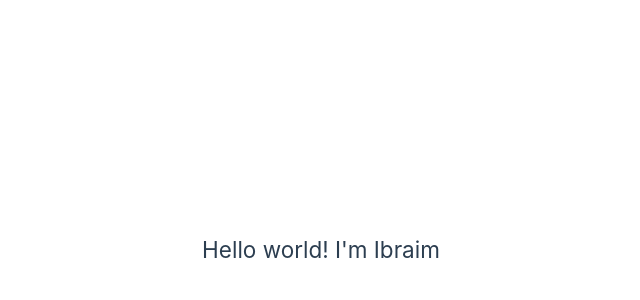
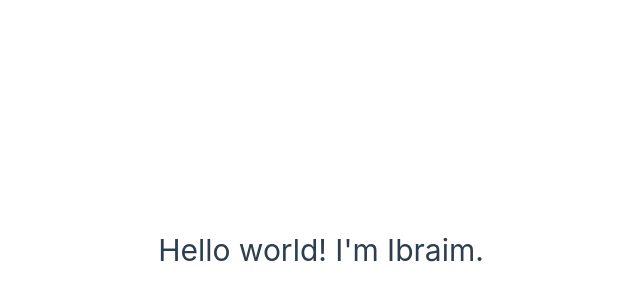
Before and after one commit to GanievIbraim/Vue3_base, a Vue app: page / in a window 1280 px wide. Shown: the part 150-450 px from the top of the page, without its empty margins (319-959 px from the left). Built offline with nearby package versions, Linux system fonts and the light colour scheme.

Commit message:
Component structure

```diff
--- a/src/App.vue
+++ b/src/App.vue
@@ -1,5 +1,5 @@
 <template>
-  <h2>Hello world! I'm Ibraim</h2>
+  <h1>Hello world! I'm Ibraim.</h1>
 </template>
 
 <script>
```
